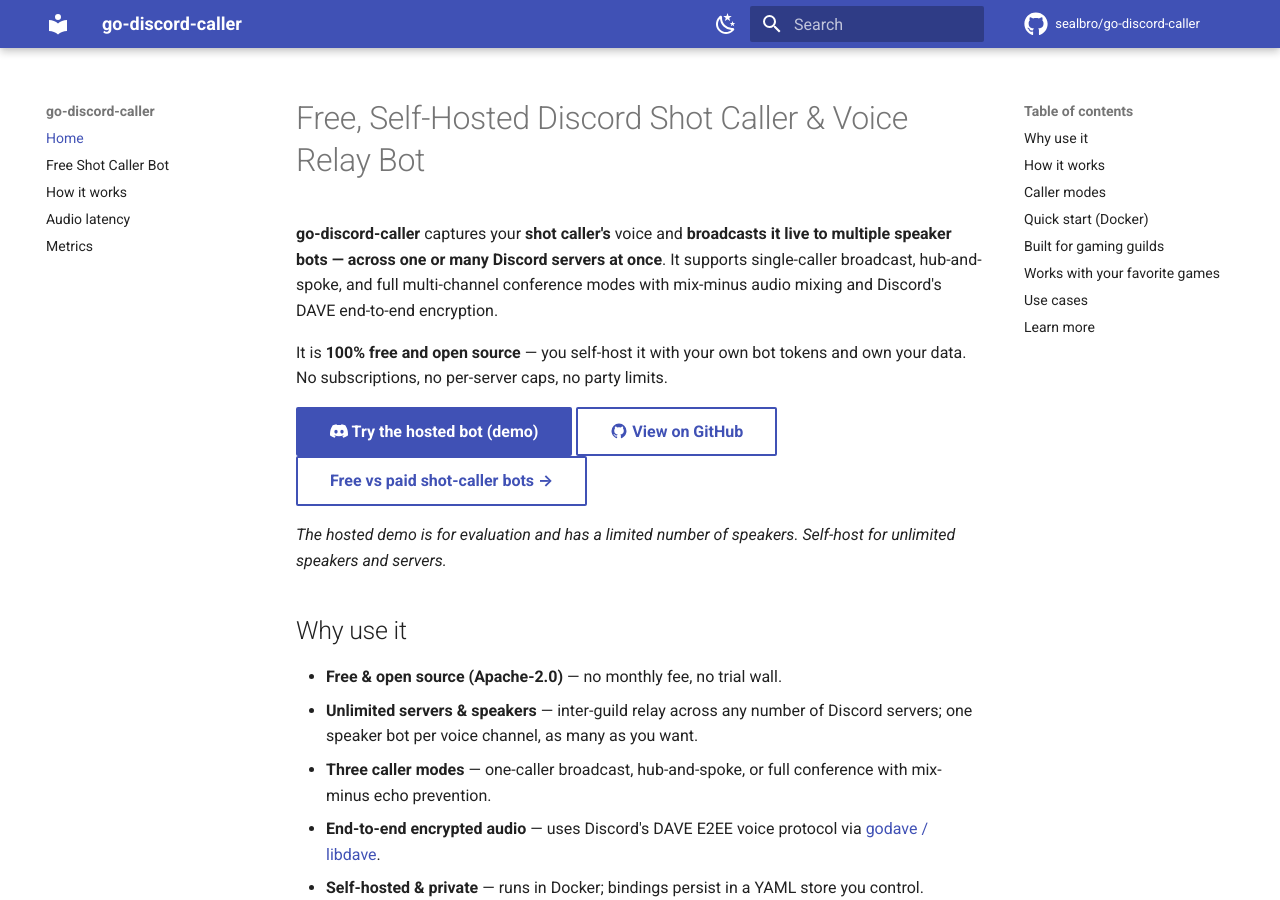
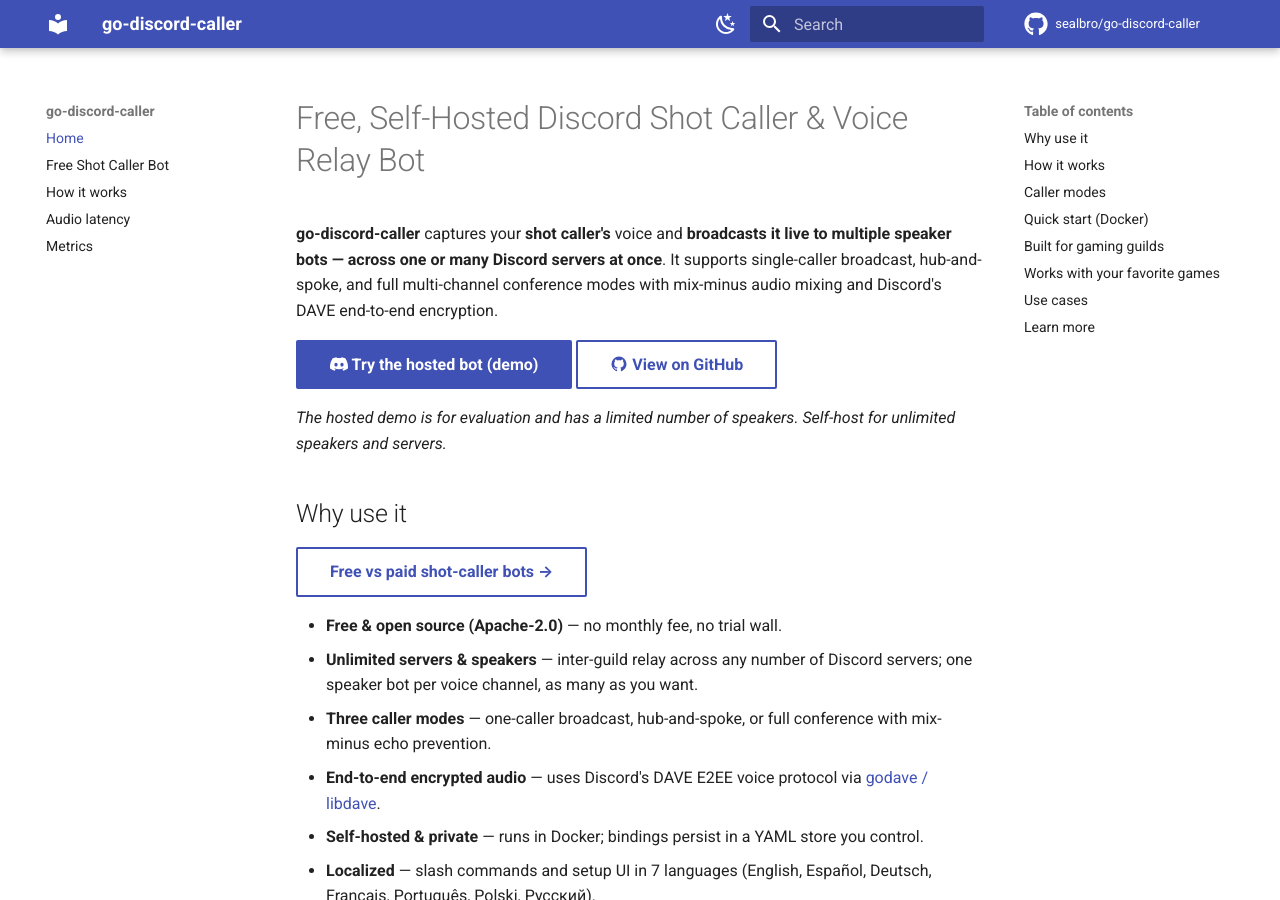
Before and after one commit to sealbro/go-discord-caller, an MkDocs documentation site: the page built from misc/website/index.md, in a window 1280 px wide and 900 px high. Built offline with MkDocs 1.6.1 and Material for MkDocs 9.7.7, drawn with Linux system fonts in a browser that asks for light colours; comment, search, counter and statistics services are not loaded.

Commit message:
docs(index): restore link to free vs paid shot-caller bots for clarity

```diff
--- a/misc/website/index.md
+++ b/misc/website/index.md
@@ -11,15 +11,14 @@ description: >-
 
 **go-discord-caller** captures your **shot caller's** voice and **broadcasts it live to multiple speaker bots — across one or many Discord servers at once**. It supports single-caller broadcast, hub-and-spoke, and full multi-channel conference modes with mix-minus audio mixing and Discord's DAVE end-to-end encryption.
 
-It is **100% free and open source** — you self-host it with your own bot tokens and own your data. No subscriptions, no per-server caps, no party limits.
-
 [:simple-discord: Try the hosted bot (demo)](https://discord.com/oauth2/authorize?client_id=1484911601210495038&scope=bot&permissions=391565762894144){ .md-button .md-button--primary }
 [:material-github: View on GitHub](https://github.com/sealbro/go-discord-caller){ .md-button }
-[Free vs paid shot-caller bots →](free-shot-caller-bot.md){ .md-button }
 
 *The hosted demo is for evaluation and has a limited number of speakers. Self-host for unlimited speakers and servers.*
 
 ## Why use it
+
+[Free vs paid shot-caller bots →](free-shot-caller-bot.md){ .md-button }
 
 - **Free & open source (Apache-2.0)** — no monthly fee, no trial wall.
 - **Unlimited servers & speakers** — inter-guild relay across any number of Discord servers; one speaker bot per voice channel, as many as you want.
```
